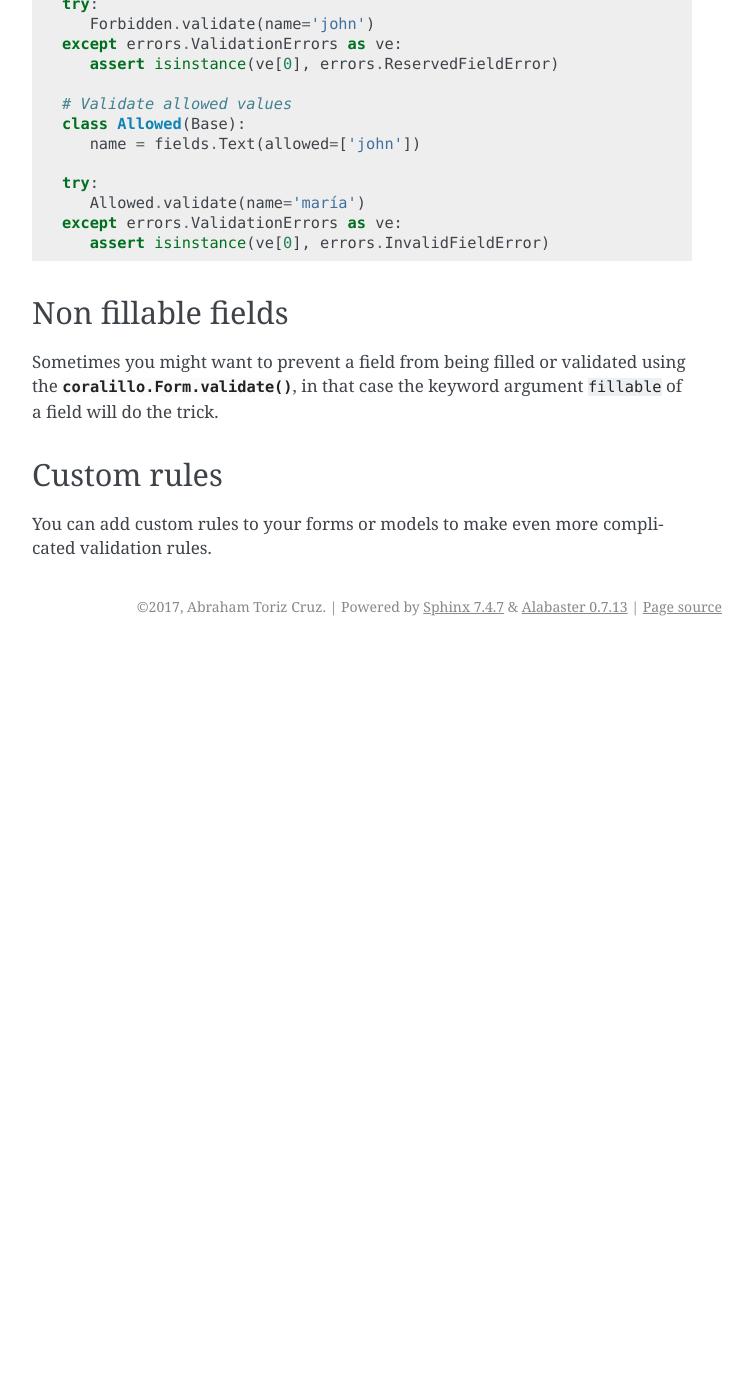
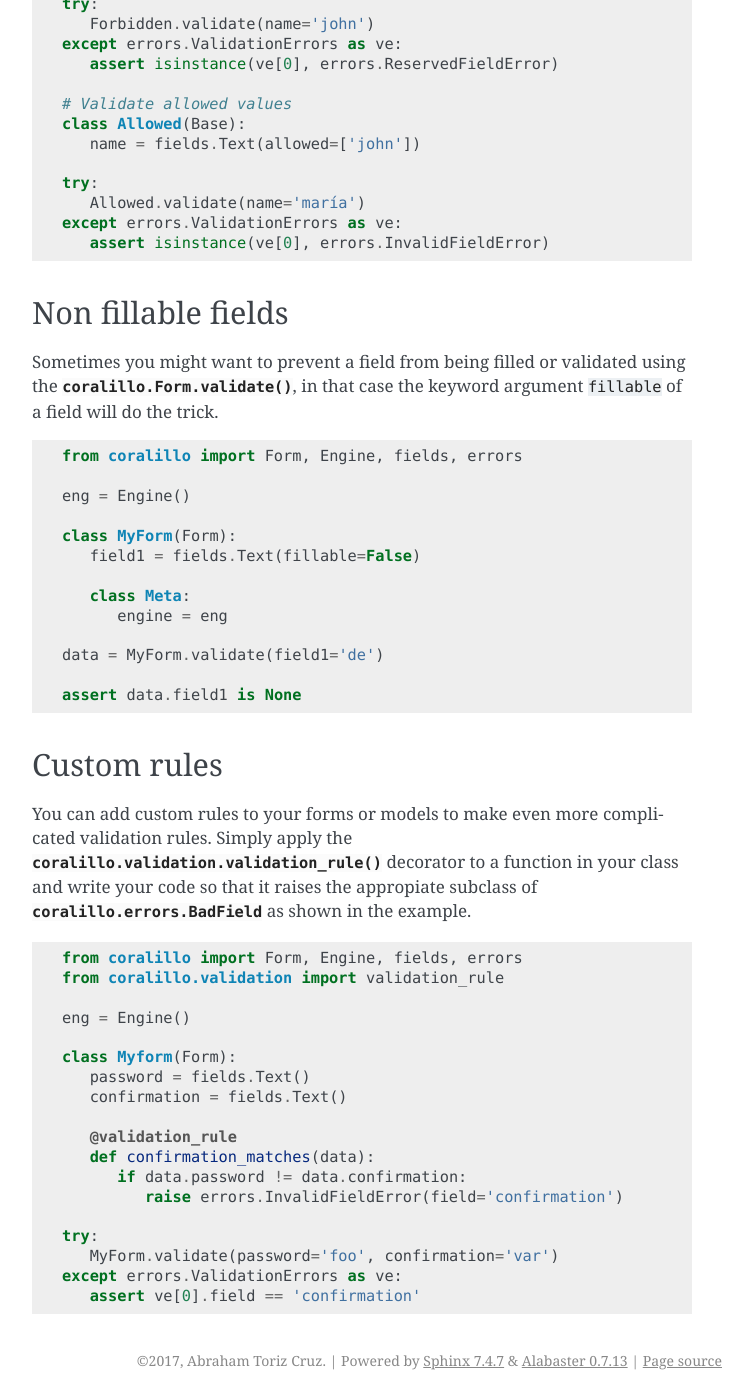
Before and after one commit to getfleety/coralillo, a Sphinx documentation site: the page built from docs/source/validation.rst, in a window 1280 px wide and 1400 px high, scrolled down 1628 px. Shown: the whole window, without its empty margins (388-1141 px from the left). Built offline with Sphinx 7.4.7, drawn with Linux system fonts in a browser that asks for light colours; formulas are drawn with MathJax 3; before the commit the page ends 2274 px from its top, so only the background shows below that.

Commit message:
document custom validation rules

```diff
--- a/docs/source/validation.rst
+++ b/docs/source/validation.rst
@@ -99,8 +99,48 @@ Sometimes you might want to prevent a field from being filled or validated using
 the :py:func:`coralillo.Form.validate`, in that case the keyword argument
 ``fillable`` of a field will do the trick.
 
+.. testcode::
+
+   from coralillo import Form, Engine, fields, errors
+
+   eng = Engine()
+
+   class MyForm(Form):
+      field1 = fields.Text(fillable=False)
+
+      class Meta:
+         engine = eng
+
+   data = MyForm.validate(field1='de')
+
+   assert data.field1 is None
+
 Custom rules
 ------------
 
 You can add custom rules to your forms or models to make even more complicated
-validation rules.
+validation rules. Simply apply the :py:func:`coralillo.validation.validation_rule`
+decorator to a function in your class and write your code so that it raises the
+appropiate subclass of :py:class:`coralillo.errors.BadField` as shown in the
+example.
+
+.. testcode::
+
+   from coralillo import Form, Engine, fields, errors
+   from coralillo.validation import validation_rule
+
+   eng = Engine()
+
+   class Myform(Form):
+      password = fields.Text()
+      confirmation = fields.Text()
+
+      @validation_rule
+      def confirmation_matches(data):
+         if data.password != data.confirmation:
+            raise errors.InvalidFieldError(field='confirmation')
+
+   try:
+      MyForm.validate(password='foo', confirmation='var')
+   except errors.ValidationErrors as ve:
+      assert ve[0].field == 'confirmation'
```
